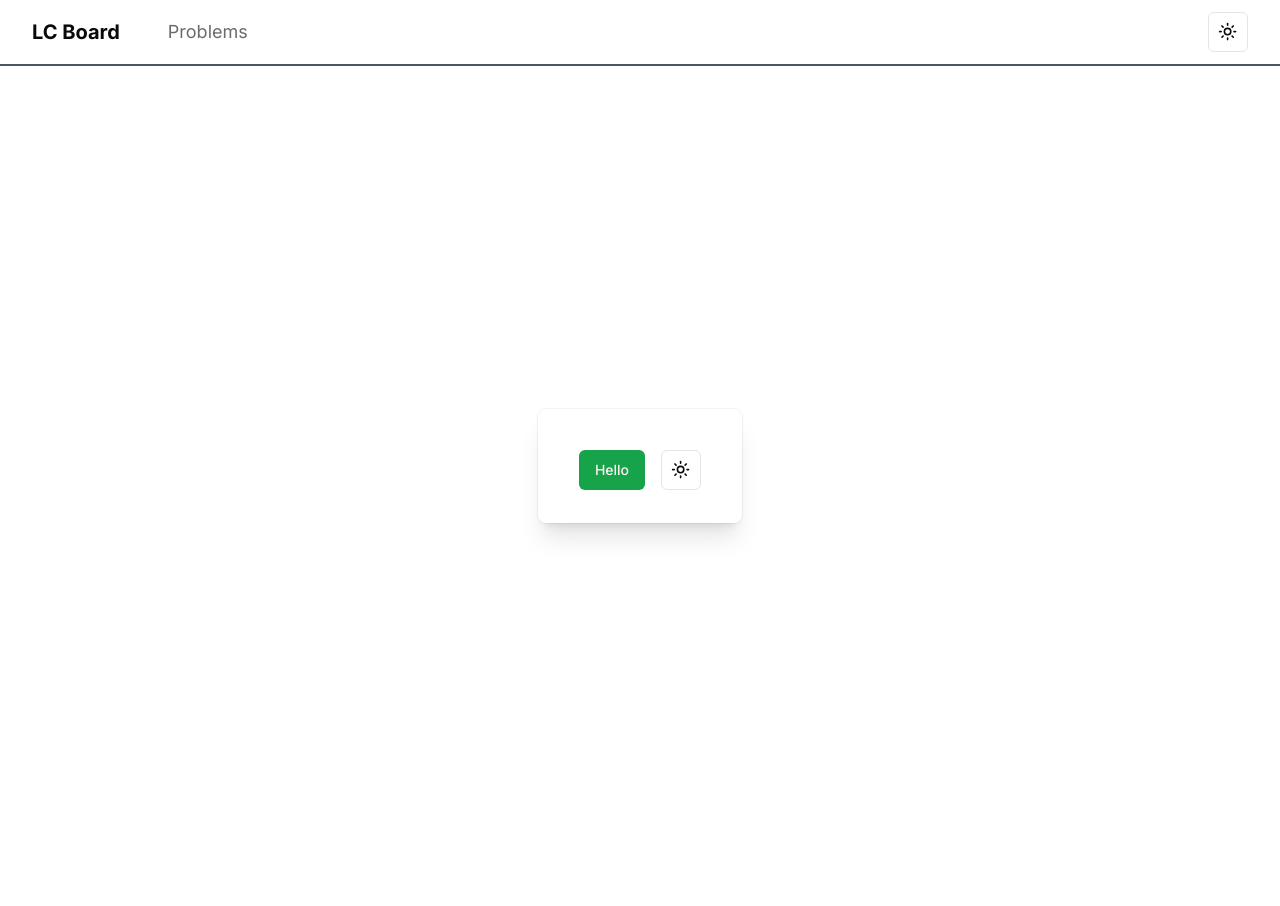
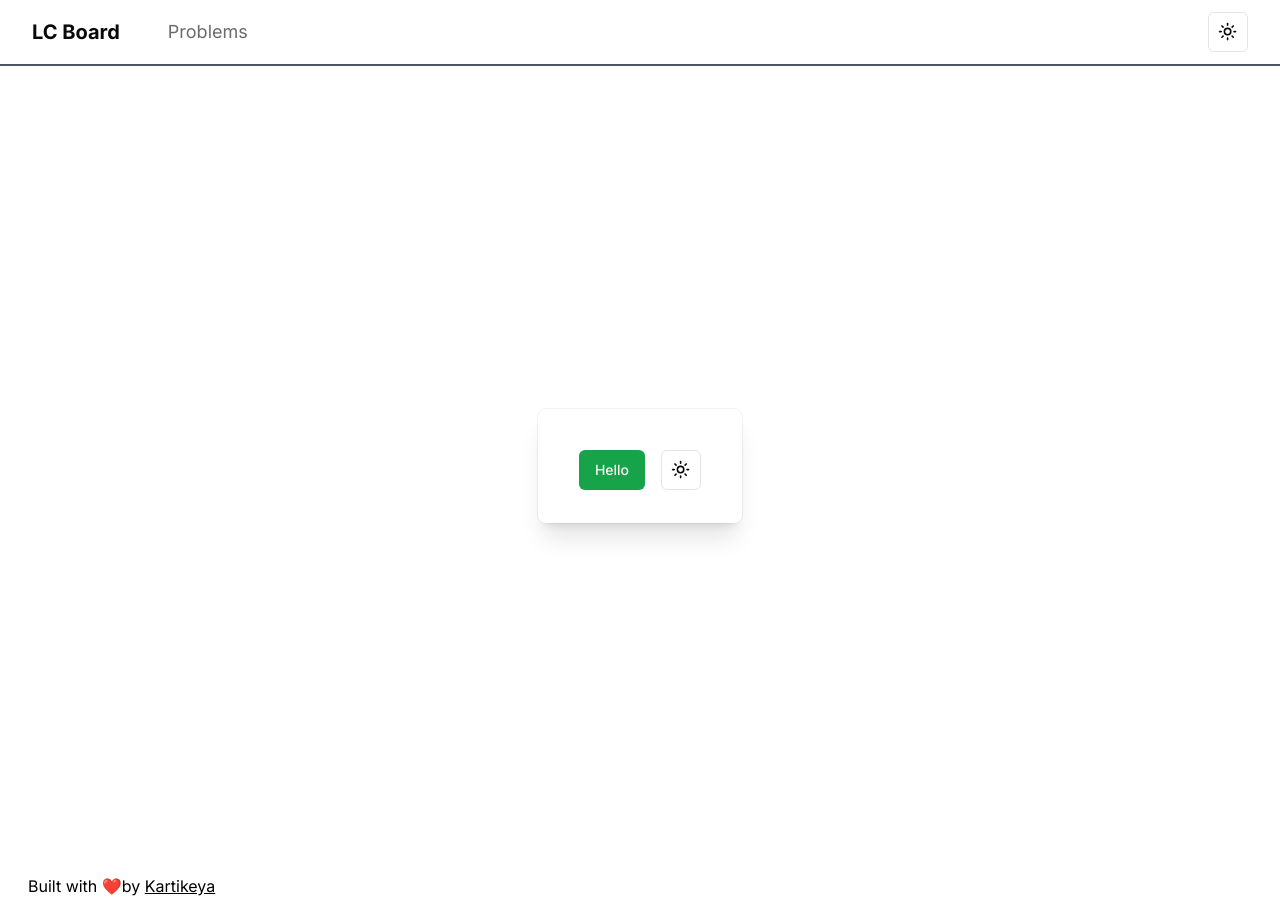
Before and after one commit to kartik3yaS/LeetCode-WhiteBoard, a Next.js app: page / in a window 1280 px wide. Before the commit the page ends 866 px from the top, so only its background shows below. Built offline with nearby package versions, Linux system fonts and the light colour scheme.

Commit message:
added footer

```diff
--- a/app/page.tsx
+++ b/app/page.tsx
@@ -1,6 +1,7 @@
 import { Button } from "@/components/ui/button";
 import { ModeToggle } from "@/components/mode-toggle";
 import { MainNav } from "@/components/main-nav";
+import { Footer } from "@/components/footer-web";
 
 export default function Home() {
   return (
@@ -12,7 +13,7 @@ export default function Home() {
           <ModeToggle />
         </div>
       </div>
+      <Footer />
     </>
-
   );
 }
--- /dev/null
+++ b/components/footer-web.tsx
@@ -0,0 +1,7 @@
+export function Footer() {
+    return(
+        <footer className="text-black dark:text-white p-2 ml-5">
+            <span >Built with ❤️by <a href="https://github.com/kartik3yaS"><u className="hover hover:text-blue-500">Kartikeya</u></a></span>
+        </footer>
+    )
+}
```
